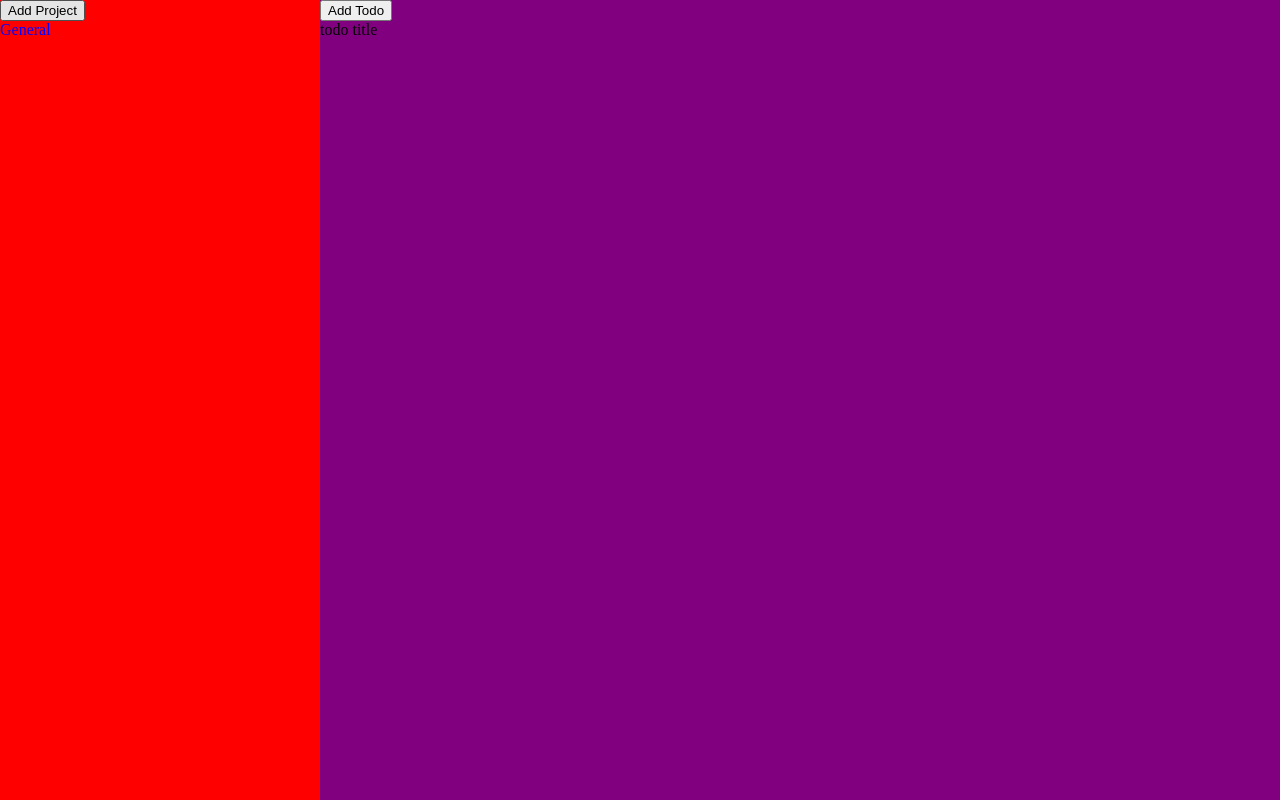
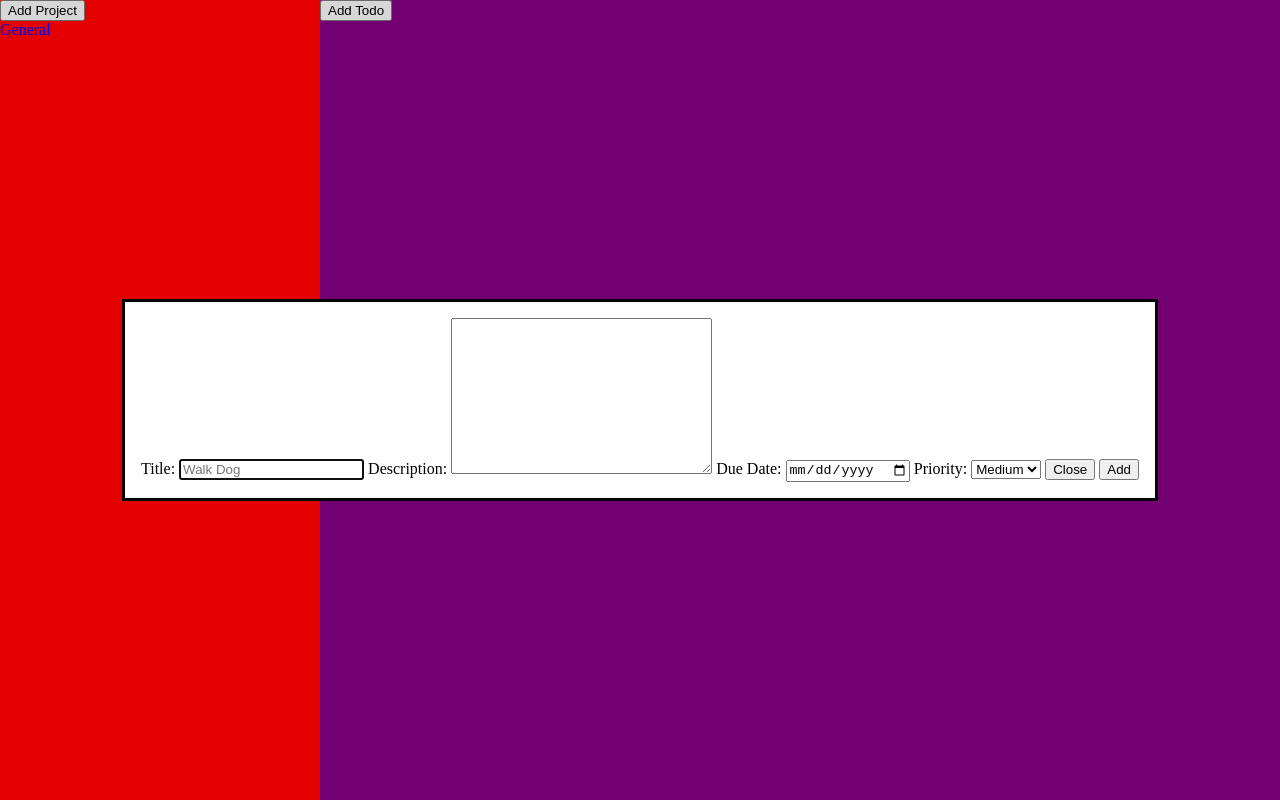
Before and after one commit to CoryChilton/todo-list, a website built with webpack: page src/template.html in a window 1280 px wide. Both pictures are taken after a click on the button "Add Todo". Built offline with nearby package versions, Linux system fonts and the light colour scheme.

Commit message:
Add todo modal

```diff
--- a/package.json
+++ b/package.json
@@ -16,5 +16,8 @@
     "style-loader": "^3.3.3",
     "webpack": "^5.89.0",
     "webpack-cli": "^5.1.4"
+  },
+  "dependencies": {
+    "date-fns": "^2.30.0"
   }
 }
--- a/src/domController.js
+++ b/src/domController.js
@@ -6,19 +6,20 @@ export const domController = (function () {
   const addTodoBtn = document.getElementById('add-todo');
   const addProjectBtn = document.getElementById('add-project');
   const projectModal = document.getElementById('project-modal');
-  const closeModalBtn = document.getElementById('close-project-modal');
-  const confirmModalBtn = document.getElementById('confirm-project');
-  const newProjectName = document.getElementById('project-name');
+  const closeProjectModalBtn = document.getElementById('close-project-modal');
+  const confirmProjectModalBtn = document.getElementById('confirm-project');
+  const newProjectNameInput = document.getElementById('project-name');
   const projectForm = document.querySelector('#project-section form');
+  const todoModal = document.getElementById('todo-modal');
   addTodoBtn.addEventListener('click', clickAddTodoBtn);
   addProjectBtn.addEventListener('click', clickAddProjectBtn);
-  closeModalBtn.addEventListener('click', clickCloseModalBtn);
-  confirmModalBtn.addEventListener('click', clickConfirmModalBtn);
+  closeProjectModalBtn.addEventListener('click', clickCloseProjectModalBtn);
+  confirmProjectModalBtn.addEventListener('click', clickConfirmProjectModalBtn);
   projectForm.addEventListener('submit', submitProjectForm);
-  newProjectName.addEventListener('focus', focusProjectNameInput);
 
   function clickAddTodoBtn(){
-    logicController.addTodo('todo title', 'desc', 'due', 'priority', 'notes');
+    todoModal.showModal();
+    // logicController.addTodo('todo title', 'desc', 'due', 'priority');
     render();
   }
 
@@ -26,13 +27,13 @@ export const domController = (function () {
     projectModal.showModal();
   }
 
-  function clickCloseModalBtn() {
+  function clickCloseProjectModalBtn() {
     projectModal.close();
   }
 
-  function clickConfirmModalBtn() {
+  function clickConfirmProjectModalBtn() {
     if (projectForm.checkValidity()) {
-      logicController.addProject(newProjectName.value);
+      logicController.addProject(newProjectNameInput.value);
       projectModal.close();
       render();
     }
@@ -40,10 +41,7 @@ export const domController = (function () {
 
   function submitProjectForm(e) {
     e.preventDefault();
-  }
-
-  function focusProjectNameInput() {
-    newProjectName.value = '';
+    projectForm.reset();
   }
 
   function render(){
--- a/src/logicController.js
+++ b/src/logicController.js
@@ -4,8 +4,8 @@ export const logicController = (function() {
   let curProject = createProject('General');
   const projects = [curProject];
 
-  function addTodo(title, description, dueDate, priority, notes){
-    curProject.addTodo(title, description, dueDate, priority, notes)
+  function addTodo(title, description, dueDate, priority){
+    curProject.addTodo(title, description, dueDate, priority)
   }
 
   function addProject(title) {
--- a/src/project.js
+++ b/src/project.js
@@ -3,8 +3,8 @@ import createTodo from "./todo";
 export default function createProject(title) {
   const todos = []
 
-  function addTodo(title, description, dueDate, priority, notes){
-    const todo = createTodo(title, description, dueDate, priority, notes);
+  function addTodo(title, description, dueDate, priority){
+    const todo = createTodo(title, description, dueDate, priority);
     todos.push(todo);
   }
 
--- a/src/template.html
+++ b/src/template.html
@@ -20,6 +20,24 @@
   </div>
   <div id="todo-section">
     <button type="button" id="add-todo">Add Todo</button>
+    <dialog id="todo-modal">
+      <form method="dialog">
+        <label for="todo-title">Title:</label>
+        <input type="text" id="todo-title" name="todo-title" placeholder="Walk Dog" required>
+        <label for="todo-description">Description:</label>
+        <textarea name="todo-description" id="todo-description" cols="30" rows="10"></textarea>
+        <label for="todo-due-date">Due Date:</label>
+        <input type="date" id="todo-due-date" name="todo-due-date">
+        <label for="todo-priority">Priority:</label>
+        <select name="todo-priority" id="todo-priority">
+          <option value="low">Low</option>
+          <option value="medium" selected="selected">Medium</option>
+          <option value="high">High</option>
+        </select>
+        <button type="button" id="close-todo-modal">Close</button>
+        <button type="submit" id="confirm-todo">Add</button>
+      </form>
+    </dialog>
     <ul id="todos"></ul>
   </div>
 </body>
--- a/src/todo.js
+++ b/src/todo.js
@@ -1,3 +1,3 @@
-export default function createTodo(title, description, dueDate, priority, notes) {
-  return { title, description, dueDate, priority, notes }
+export default function createTodo(title, description, dueDate, priority) {
+  return { title, description, dueDate, priority }
 }
```
Also changed, not shown: dist/index.html, dist/main.js, 1 other file.
